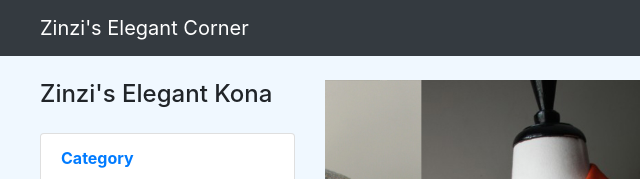
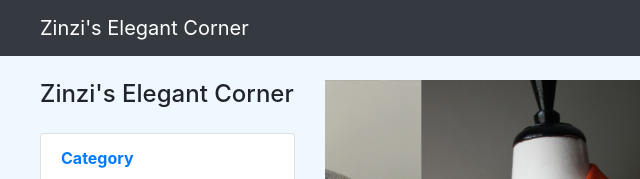
Before and after one commit to victornk/zinzi.github.io, a website: page index.html in a window 1280 px wide. Shown: the top 179 px of the page, 45-685 px from the left. Drawn offline with Linux system fonts and the light colour scheme.

Commit message:
Update index.html

```diff
--- a/index.html
+++ b/index.html
@@ -64,7 +64,7 @@
 
         <div class="col-lg-3">
 
-          <h4 class="my-4">Zinzi's Elegant Kona</h4>
+          <h4 class="my-4">Zinzi's Elegant Corner</h4>
           <div class="list-group">
             <a href="catagory1.html" class="list-group-item"><strong>Category</strong></a>
               <a href="catagory1.html" class="list-group-item">His Elegance</a>
```
